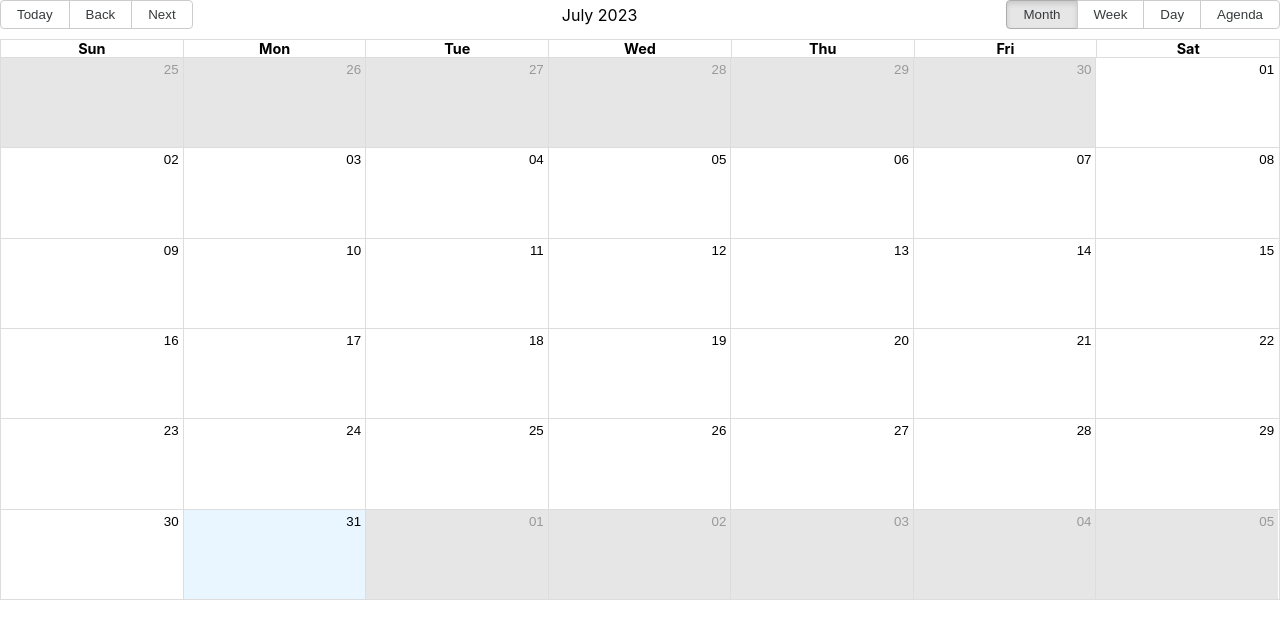
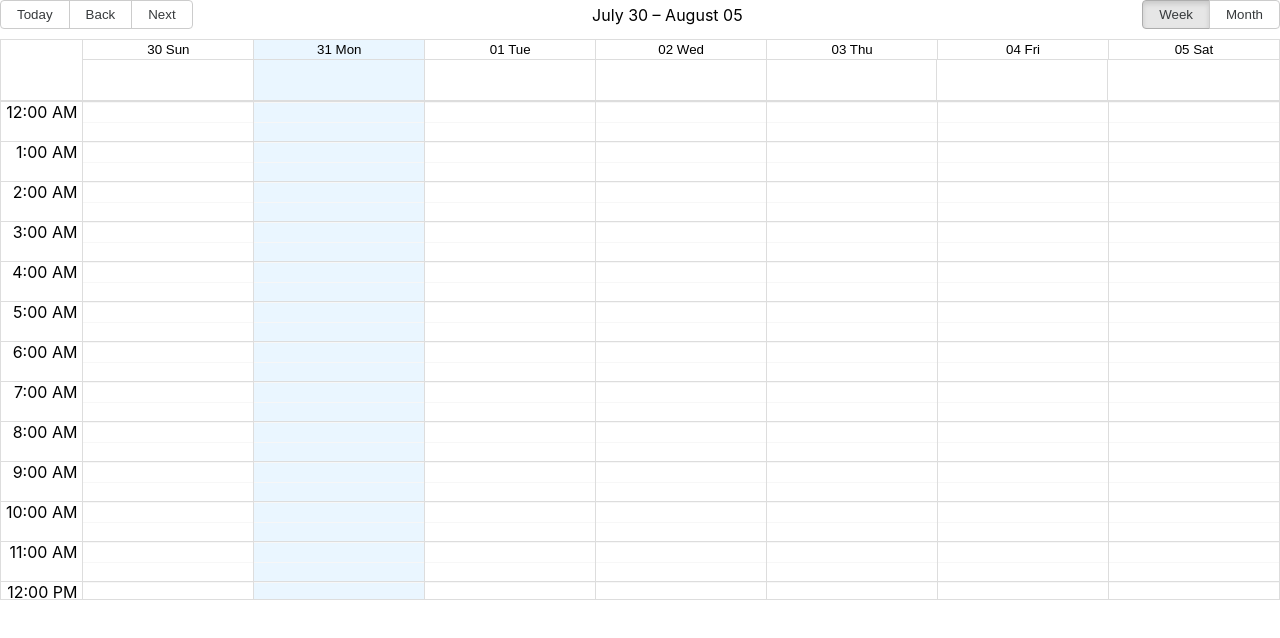
Before and after one commit to horvathv01/psychappointments-web-app, a React (Create React App) app: page / in a window 1280 px wide. Shown: the top 638 px of the page. Built offline with nearby package versions, Linux system fonts and the light colour scheme.

Commit message:
set weekly and monthly views as view options to calendar

```diff
--- a/src/Components/CalendarV02.jsx
+++ b/src/Components/CalendarV02.jsx
@@ -4,10 +4,28 @@ import moment from 'moment';
 import 'react-big-calendar/lib/css/react-big-calendar.css'; // Import the default calendar styles
 import './CalendarV02.css'; // Import your custom CSS file
 
+//moment.tz.setDefault("Europe");
+
 const localizer = momentLocalizer(moment);
+
+Calendar.ControlledComponent.defaultProps.views = ["week", "month"];
+const culture = {
+  week: "Hét",
+  work_week: "Munkahét",
+  day: "Nap",
+  month: "Hónap",
+  previous: "Előző",
+  next: "Következő",
+  today: "Ma",
+  agenda: "Események"
+};
+//console.log(localizer);
+
 
 export default function CalendarV02() {
   const myEventsList = [];
+
+
 
   return (
     <div className="calendar-container">
@@ -16,6 +34,8 @@ export default function CalendarV02() {
         events={myEventsList}
         startAccessor="start"
         endAccessor="end"
+        defaultView="week"
+        //culture={culture}
       />
     </div>
   );
```
Also changed, not shown: package.json (+3 -6 lines).
